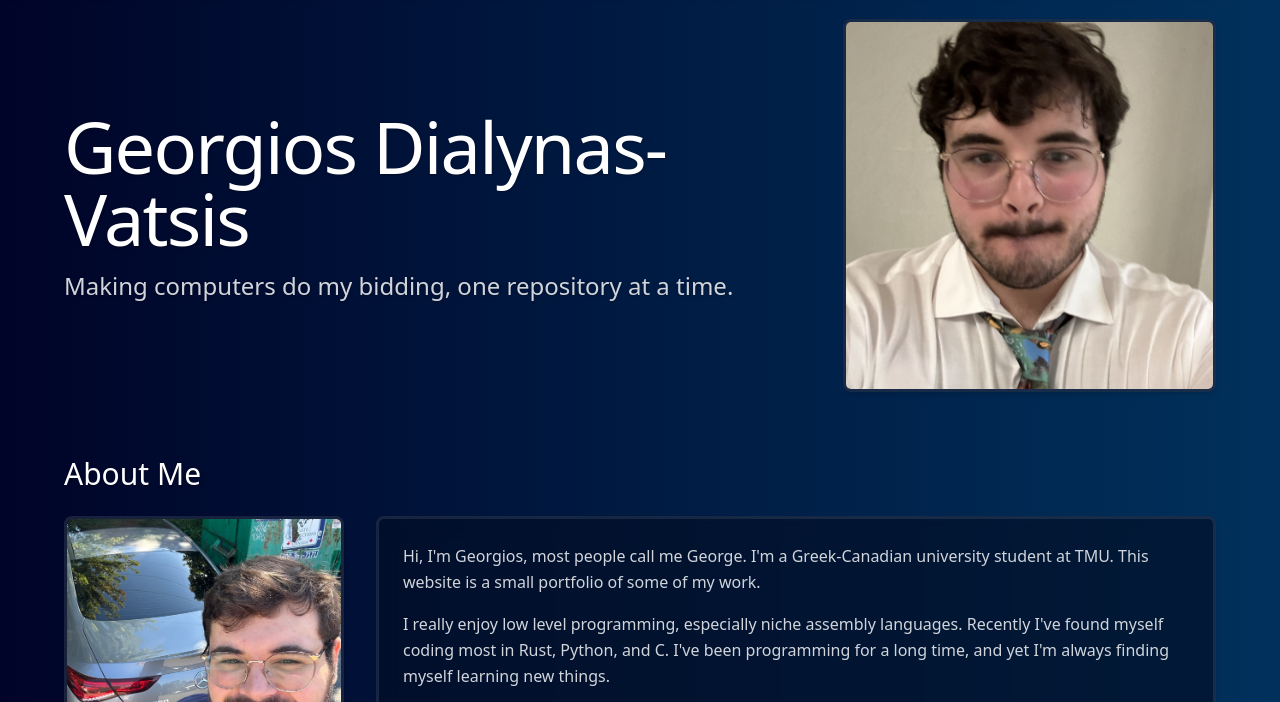
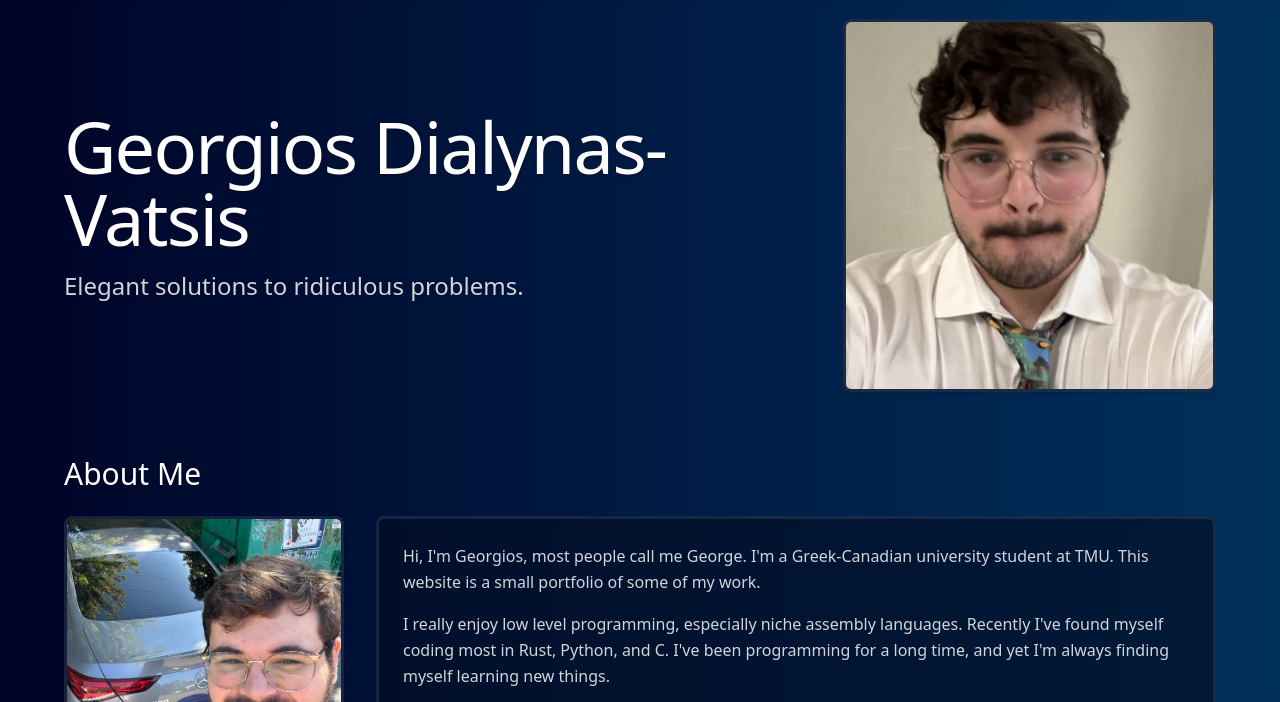
Before and after one commit to GeorgiosDV/Vatsis.ca, a plain HTML site: page index.html in a window 1280 px wide. Shown: the part 77-779 px from the top of the page. Drawn offline with nearby package versions, Linux system fonts and the light colour scheme.

Commit message:
Final tagline

```diff
--- a/index.html
+++ b/index.html
@@ -143,7 +143,7 @@
                     Georgios Dialynas-Vatsis
                 </h1>
                 <p class="text-2xl text-gray-300 text-enhanced">
-                    Making computers do my bidding, one repository at a time.
+                    Elegant solutions to ridiculous problems.
                 </p>
             </div>
         </div>
```
